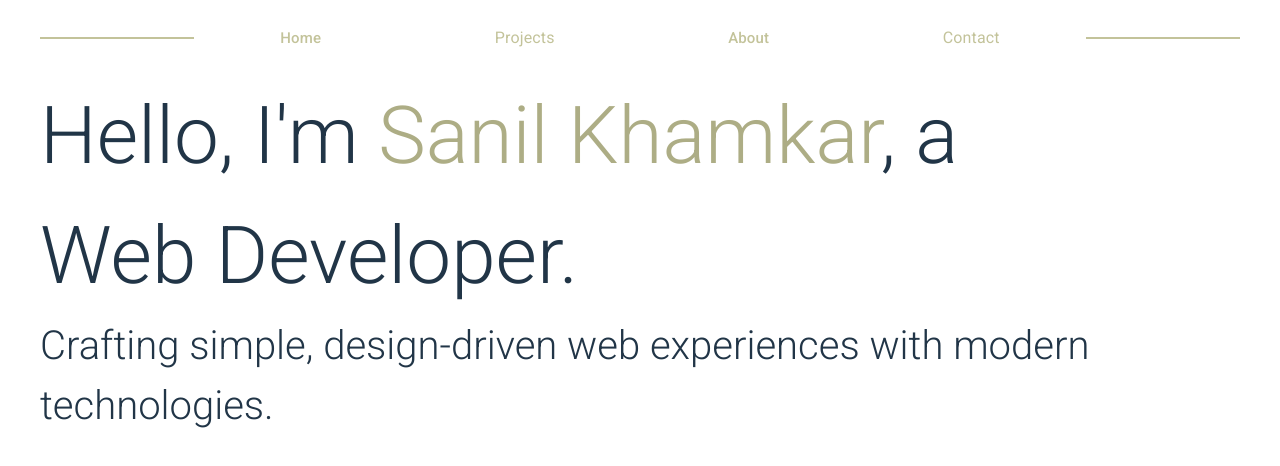
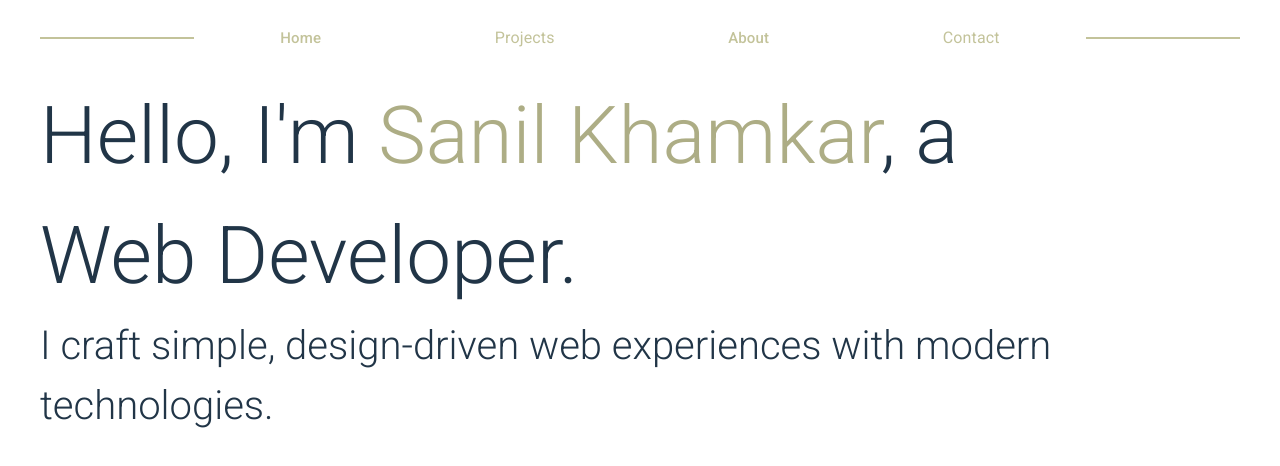
Before and after one commit to thesillytech/portfolio, a React (Vite) app: page / in a window 1280 px wide. Shown: the top 466 px of the page. Built offline with nearby package versions, Linux system fonts and the light colour scheme.

Commit message:
updated homepage and about page

```diff
--- a/src/about.jsx
+++ b/src/about.jsx
@@ -55,7 +55,6 @@ function About () {
                             <Chip label="React" color="warning" sx={css.Chip}/>
                             <Chip label="Next.js" color="warning" sx={css.Chip}/>
                             <Chip label="Node.js" color="warning" sx={css.Chip}/>
-                            <Chip label="m-Power" color="warning" sx={css.Chip}/>
                         </Box>
                     </Grid>
                 </Grid>
--- a/src/components/Homepage.jsx
+++ b/src/components/Homepage.jsx
@@ -11,7 +11,7 @@ function Homepage () {
             </Grid>
 
             <Grid size="auto" sx={css.subintro}>
-                <Box>Crafting simple, design-driven web experiences with modern technologies.</Box>
+                <Box>I craft simple, design-driven web experiences with modern technologies.</Box>
             </Grid>
         </>
     )
```
